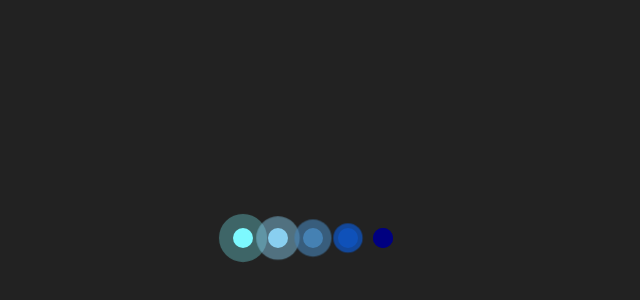
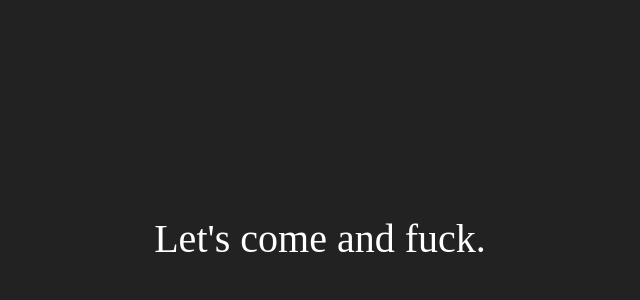
Before and after one commit to luasy/css, a website: page index.html in a window 1280 px wide. Shown: the part 162-462 px from the top of the page, without its empty margins (320-960 px from the left). Drawn offline with Linux system fonts and the light colour scheme.

Commit message:
feat: split-text

```diff
--- a/index.html
+++ b/index.html
@@ -3,18 +3,13 @@
 <head>
   <meta charset="UTF-8">
   <meta name="viewport" content="width=device-width, initial-scale=1.0">
-  <title>交错</title>
-  <link rel="stylesheet" href="./index.css">
+  <title>Split Text By JS</title>
+  <link rel="stylesheet" href="./css/index.css">
 </head>
 <body>
 
-  <div class="stage-loading">
-    <div class="dot"></div>
-    <div class="dot"></div>
-    <div class="dot"></div>
-    <div class="dot"></div>
-    <div class="dot"></div>
-  </div>
+  <p>Let's come and fuck.</p>
 
+  <script src="./js/index.js"></script>
 </body>
 </html>
--- /dev/null
+++ b/js/index.js
@@ -0,0 +1,14 @@
+var text = document.querySelector('p')
+
+var content = text.textContent
+
+text.textContent = ''
+
+var splitContent = content.split('')
+
+splitContent.forEach(function(word, i) {
+  var span = document.createElement('span')
+  span.textContent = word
+  span.style.animationDelay = `${i * 0.05}s`;
+  text.appendChild(span)
+})
--- /dev/null
+++ b/less/index.less
@@ -0,0 +1,34 @@
+* {
+  padding: 0;
+  margin: 0;
+}
+
+body {
+  width: 100%;
+  height: 100vh;
+  background-color: #222;
+  color: #fff;
+  display: flex;
+  justify-content: center;
+  align-items: center;
+  font-size: 40px;
+}
+
+p {
+  white-space: pre;
+  span {
+    display: inline-block;
+    animation: landIn 0.8s ease-out both;
+  }
+}
+
+@keyframes landIn {
+  from {
+    opacity: 0;
+    transform: translateY(-20%);
+  }
+  to {
+    opacity: 1;
+    transform: translateY(0);
+  }
+}
```
Also changed, not shown: package.json (added, +15 -0 lines), README.md, css/index.css (added), index.css (deleted), 2 other files.
